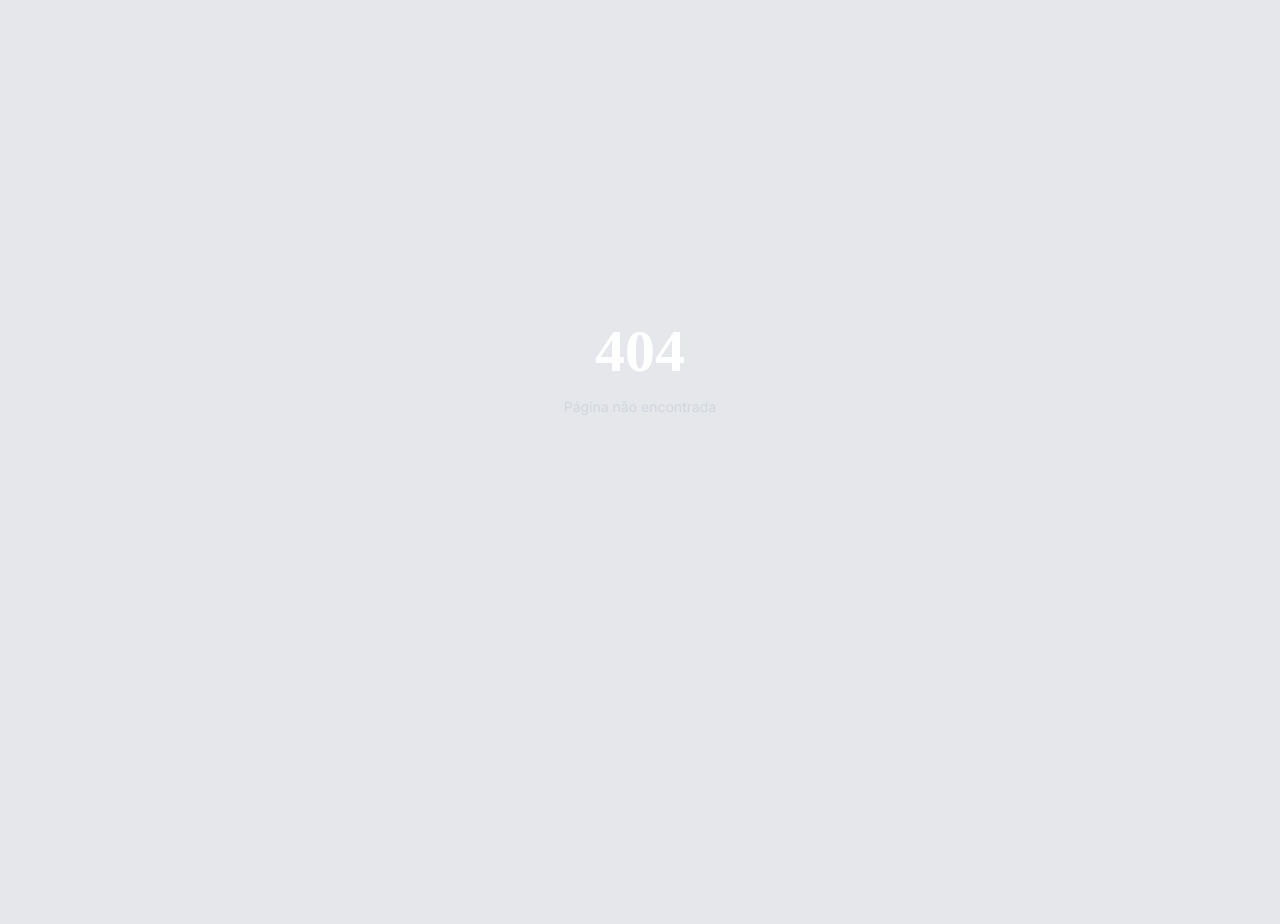
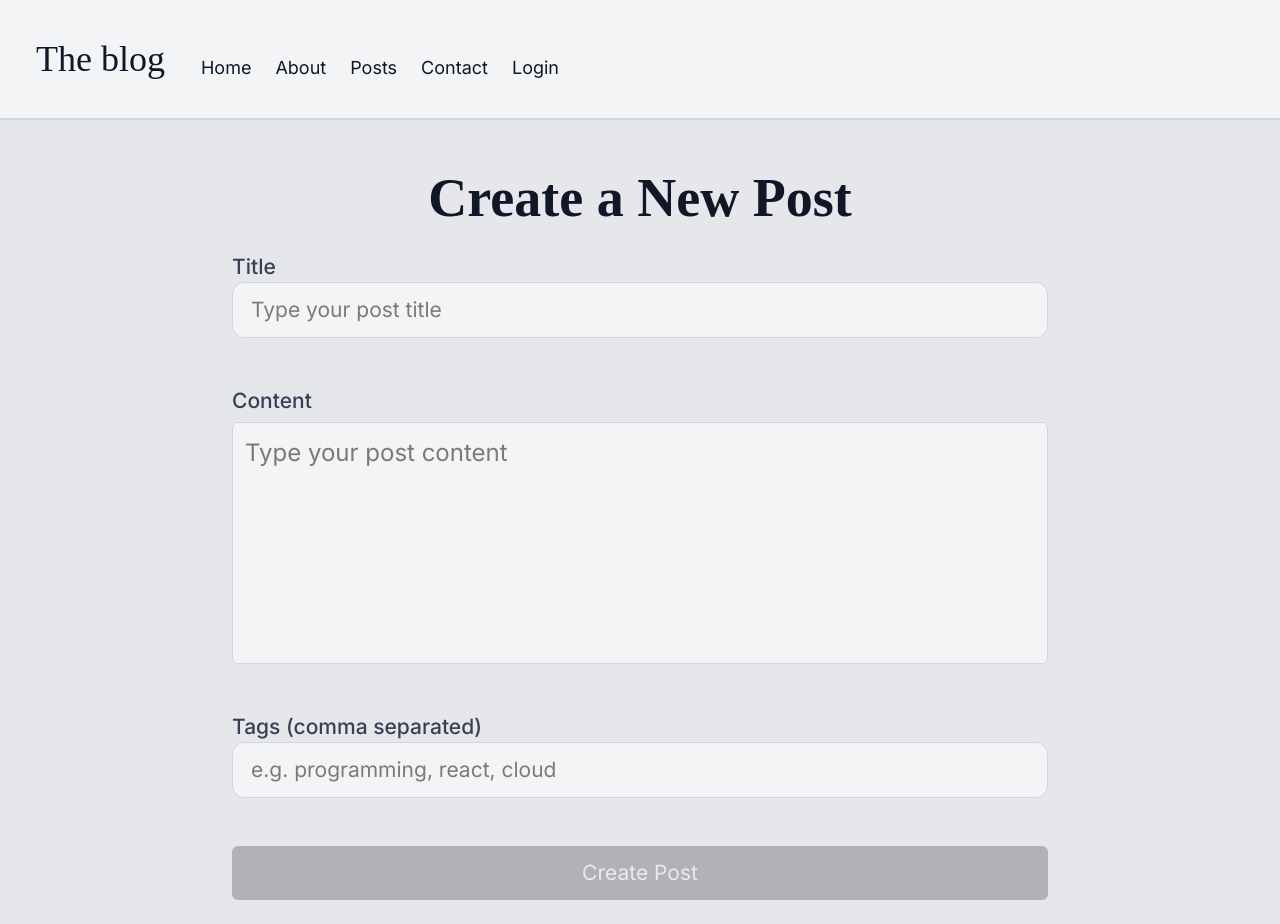
Before and after one commit to Samuel-lab-prog/Blog, a React (Vite) app: page /submit in a window 1280 px wide. Before the commit this address had no page. Before the commit the page ends 800 px from the top, so only its background shows below. Built offline with nearby package versions, Linux system fonts and the light colour scheme; a web font is replaced by a local one.

Commit message:
Código melhorado

```diff
--- a/index.html
+++ b/index.html
@@ -1,5 +1,5 @@
 <!doctype html>
-<html lang="en" font-size="24px">
+<html lang="en" style="font-size: 24px">
   <head>
     <meta charset="UTF-8" />
     <link rel="icon" type="image/svg+xml" href="/vite.svg" />
--- a/src/App.tsx
+++ b/src/App.tsx
@@ -6,19 +6,25 @@ import ErrorPage from './pages/ErrorPage';
 import HomePage from './pages/HomePage';
 import SignupPage from './pages/SignupPage';
 import SigninPage from './pages/SigninPage';
+import PostSubmitPage from './pages/PostSubmitPage';
 import Navbar from './components/Navbar';
 import ScrollToTop from './components/ScrollToTop';
 import AnimatedOutlet from './components/AnimatedOutlet';
+import useIsAdmin from './hooks/useIsAdmin';
 import hamburgerIcon from './assets/hamburgerIcon.svg';
+
+export default function App() {
+  const isAdmin = useIsAdmin();
 
   const navbarProps = {
     brandName: 'The blog',
     links: [
       { label: 'Home', to: '/' },
-    { label: 'About Me', to: '/about' },
+      { label: 'About', to: '/about' },
       { label: 'Posts', to: '/posts' },
-    { label: 'Contact Me', to: '/contact' },
+      { label: 'Contact', to: '/contact' },
       { label: 'Login', to: '/signin' },
+      ...(isAdmin ? [{ label: 'Submit', to: '/submit' }] : []),
     ],
     dropdownIconSrc: hamburgerIcon,
   };
@@ -35,23 +41,13 @@ const router = createBrowserRouter([
         </>
       ),
       children: [
-      {
-        index: true,
-        element: <HomePage />,
-      },
-
+        { index: true, element: <HomePage /> },
+        { path: '/submit', element: <PostSubmitPage /> },
       ],
     },
-  {
-    path: '/signup',
-    element: <SignupPage />,
-  },
-  {
-    path: '/signin',
-    element: <SigninPage />,
-  },
+    { path: '/signup', element: <SignupPage /> },
+    { path: '/signin', element: <SigninPage /> },
   ]);
 
-export default function App() {
   return <RouterProvider router={router} />;
 }
--- a/src/components/Dropdown.tsx
+++ b/src/components/Dropdown.tsx
@@ -7,7 +7,7 @@ type DropdownProps = {
 };
 
 const menuClasses =
-  'md:hidden fixed top-20 right-0 bg-gray-200 border-l-2 border-gray-300 shadow-lg p-5 z-30 w-48 h-full flex flex-col gap-y-3 transition-transform duration-300 ease-in-out overflow-hidden';
+  'md:hidden fixed top-0 right-0 bg-gray-200 border-l-2 border-gray-300 shadow-lg px-5 pt-24 z-30 w-48 h-full flex flex-col gap-y-3 transition-transform duration-300 ease-in-out overflow-hidden';
 
 export default function Dropdown({
   links,
--- a/src/components/Navbar.tsx
+++ b/src/components/Navbar.tsx
@@ -9,6 +9,7 @@ type NavbarProps = {
   links: { label: string; to: string }[];
   dropdownIconSrc?: string;
 };
+
 
 export default function Navbar({
   brandName,
@@ -40,7 +41,7 @@ export default function Navbar({
     (scrollDirection === 'down'
       ? ' translate-y-[-100%]'
       : 'translate-y-0');
-  const linkListClasses = 'hidden md:flex gap-x-4 md:ml-12 mt-3';
+  const linkListClasses = 'hidden md:flex gap-x-4 md:ml-6 mt-3';
   const navigate = useNavigate();
   return (
     <>
@@ -51,7 +52,7 @@ export default function Navbar({
       />
 
       <nav className={navClasses}>
-        <h2
+        <h3
           onClick={() => {
             navigate('/');
             setIsDropdownOpen(false);
@@ -64,7 +65,7 @@ export default function Navbar({
           className="text-gray-900 hover:cursor-pointer hover:opacity-50 transition-all duration-200"
         >
           {brandName}
-        </h2>
+        </h3>
 
         <ul className={linkListClasses}>
           {links.map((link) => (
--- /dev/null
+++ b/src/components/PostPreviewCard.tsx
@@ -0,0 +1,31 @@
+import Button from './Button';
+
+type PostPreviewCardProps = {
+  title: string;
+  excerpt: string;
+  tags: string[];
+  imageUrl: string;
+  postUrl: string;
+  className?: string;
+};
+export default function PostPreviewCard({ title, excerpt, tags, imageUrl, postUrl, className }: PostPreviewCardProps) {
+  return (
+    <div className={`rounded overflow-hidden shadow-lg ${className}`}>
+      <img className="w-full h-48 object-cover" src={imageUrl} alt={title} />
+      <div className="p-4 relative h-50">
+        <h2 className="font-bold text-xl">{title}</h2>
+        <p className="text-gray-700 mb-2">{excerpt}</p>
+        <div className="w-1/2">
+        {tags.map((tag) => (
+          <span key={tag} className="inline-block bg-gray-200 rounded-full px-2 py-1 font-semibold text-gray-700 mr-1 border mb-1 border-gray-400">
+            {tag}
+          </span>
+        ))}
+        </div>
+        <Button onClick={() => window.location.href = postUrl} className="absolute bottom-4 right-4">
+          Read more
+        </Button>
+      </div>
+    </div>
+  )
+}
--- /dev/null
+++ b/src/components/PostSubmitForm.tsx
@@ -0,0 +1,99 @@
+import { useForm } from 'react-hook-form';
+import { z } from 'zod';
+import { zodResolver } from '@hookform/resolvers/zod';
+import Input from './Input';
+import TextArea from './TextAreaInput';
+import Button from './Button';
+
+const schema = z.object({
+  title: z
+    .string()
+    .min(3, 'Title must be at least 3 characters long')
+    .max(30, 'Title must be at most 30 characters long'),
+  content: z
+    .string()
+    .min(100, 'Content must be at least 100 characters long')
+    .max(600, 'Content must be at most 600 characters long'),
+  tags: z.array(z.string().min(2, 'Each tag must be at least 2 chars')),
+});
+
+export default function PostSubmitForm() {
+  const {
+    register,
+    handleSubmit,
+    setError,
+    formState: { errors, isValid, isSubmitting },
+  } = useForm<z.infer<typeof schema>>({
+    resolver: zodResolver(schema),
+    mode: 'onChange',
+  });
+
+  async function onSubmit(data: z.infer<typeof schema>) {
+    const fullData = {
+      ...data,
+      authorId: 1,
+      status: 'published'
+    }
+    try {
+      const response = await fetch('http://localhost:5000/posts', {
+        method: 'POST',
+        headers: { 'Content-Type': 'application/json' },
+        body: JSON.stringify(fullData),
+      });
+
+      if (!response.ok) {
+        const errorData = await response.json().catch(() => ({}));
+        setError('title', { type: 'server', message: errorData.errorMessages || 'Failed to create post' });
+      }
+        const responseData = await response.json().catch(() => ({}));
+        console.log('Post created successfully!', responseData);
+
+    } catch (error) {
+      console.error('Error during request:', error);
+    }
+  }
+
+  return (
+    <form
+      onSubmit={handleSubmit(onSubmit)}
+      className="flex flex-col p-4 w-full max-w-xl"
+    >
+      <Input
+        label="Title"
+        placeholder="Type your post title"
+        error={errors.title}
+        {...register('title')}
+      />
+
+      <TextArea
+        label="Content"
+        placeholder="Type your post content"
+        error={errors.content}
+        rows={6}
+        {...register('content')}
+      />
+
+      <Input
+        label="Tags (comma separated)"
+        placeholder="e.g. programming, react, cloud"
+        error={errors.tags ? { type: 'manual', message: errors.tags[0]?.message } : undefined}
+        {...register('tags', {
+          setValueAs: (val: string) =>
+            val
+              .split(',')
+              .map((tag) => tag.trim())
+              .filter(Boolean),
+        })}
+      />
+
+      <Button
+        type="submit"
+        className="w-full"
+        variant={isValid ? 'primary' : 'disabled'}
+        disabled={!isValid || isSubmitting}
+      >
+        {isSubmitting ? 'Sending...' : 'Create Post'}
+      </Button>
+    </form>
+  );
+}
--- /dev/null
+++ b/src/components/TextAreaInput.tsx
@@ -0,0 +1,33 @@
+import { type FieldError } from "react-hook-form";
+
+type TextAreaProps = {
+  label?: string;
+  error?: FieldError;
+  placeholder?: string;
+  rows?: number;
+} & React.TextareaHTMLAttributes<HTMLTextAreaElement>;
+
+export default function TextArea({
+  label,
+  error,
+  placeholder = "Type here",
+  rows = 4,
+  ...props
+}: TextAreaProps) {
+  return (
+    <div className="flex flex-col">
+      {label && <label className="text-gray-700 mb-1">{label}</label>}
+      <textarea
+        placeholder={placeholder}
+        rows={rows}
+        className={`text-input resize-none p-2 border rounded focus:outline-none focus:ring-2 ${
+          error ? "border-red-500 focus:ring-red-500" : "border-gray-300 focus:ring-blue-500"
+        }`}
+        {...props}
+      />
+      <div className="h-8">
+        {error && <p className="text-red-500">{error.message}</p>}
+      </div>
+    </div>
+  );
+}
--- /dev/null
+++ b/src/hooks/useIsAdmin.tsx
@@ -0,0 +1,15 @@
+import { useEffect, useState } from 'react';
+
+export default function useIsAdmin() {
+  const [isAdmin, setIsAdmin] = useState(false);
+  useEffect(() => {
+    const userInfo = localStorage.getItem('user');
+    if (userInfo) {
+      const userInfoObject = JSON.parse(userInfo);
+      if (userInfoObject.user?.id === 1) {
+        setIsAdmin(true);
+      }
+    }
+  }, []);
+  return isAdmin;
+}
--- a/src/pages/HomePage.tsx
+++ b/src/pages/HomePage.tsx
@@ -1,9 +1,53 @@
+import { useEffect, useState } from "react";
+import PostPreviewCard from "../components/PostPreviewCard";
+
+export type postType = {
+  id: number;
+  title: string;
+  slug: string;
+  content: string;
+  authorId: number;
+  status: 'draft' | 'published';
+  createdAt: string;
+  updatedAt: string;
+  tags: string[];
+};
 
 export default function Home() {
+  const [posts, setPosts] = useState<postType[]>([]);
+
+  useEffect(() => {
+    async function fetchPosts() {
+      try {
+        const response = await fetch("http://localhost:5000/posts");
+        if (!response.ok) {
+          throw new Error("Network response was not ok");
+        }
+        const posts = await response.json()
+        setPosts(posts);
+      } catch (error) {
+        console.error("There was a problem with the fetch operation:", error);
+      }
+      }
+    fetchPosts();
+  }, []);
+
   return (
     <main className="absolute w-full h-full left-0 top-20 flex flex-col items-center">
-      <section className="p-6 w-full">
-        <h1 className="text-4xl mb-4">Latest posts</h1>
+      <section className="p-4 xl:p-12 w-full">
+        <h1 className="text-4xl mb-4 xl:mb-8 text-center">Latest posts</h1>
+        <div className="grid grid-cols-1 md:grid-cols-2 xl:grid-cols-3 gap-2">
+        {posts.map((post) => (
+          <PostPreviewCard
+            key={post.id}
+            title={post.title}
+            excerpt="This is a brief excerpt of the post."
+            tags={post.tags}
+            postUrl={`/posts/${post.id}`}
+            imageUrl="../assets/closeIcon.svg"
+          />
+        ))}
+        </div>
       </section>
     </main>
   );
--- /dev/null
+++ b/src/pages/PostSubmitPage.tsx
@@ -0,0 +1,10 @@
+import PostSubmitForm from "../components/PostSubmitForm";
+
+export default function PostSubmitPage() {
+  return (
+    <main className="absolute w-full h-full left-0 top-20 flex flex-col items-center">
+      <h2 className="text-gray-900 text-center mt-8">Create a New Post</h2>
+      <PostSubmitForm />
+    </main>
+  );
+}
```
Lines whose indentation alone changed are shown as unchanged.
